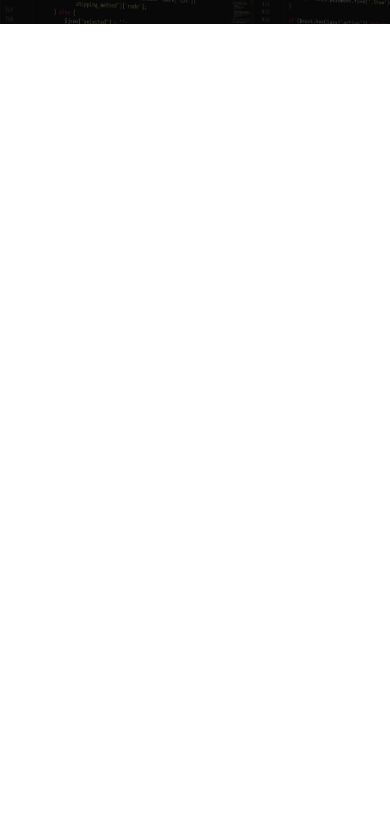
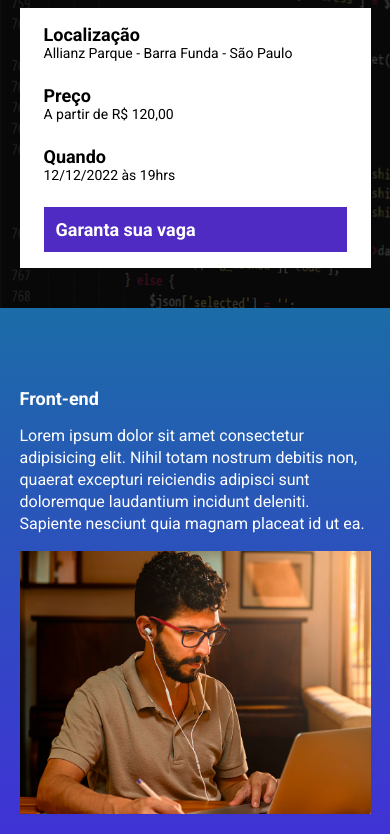
Before and after one commit to ThiagoZLZ/Eback_talks, a website built with Parcel: page src/index.html in a window 390 px wide. Shown: the part 192-1026 px from the top of the page. Before the commit the page ends 844 px from the top, so only its background shows below. Built offline with nearby package versions, Linux system fonts and the light colour scheme.

Commit message:
Criando a contagem regressiva

```diff
--- a/package.json
+++ b/package.json
@@ -2,9 +2,9 @@
   "name": "ebac_talks",
   "version": "1.0.0",
   "description": "",
-  "main": "index.js",
   "scripts": {
     "dev": "parcel src/index.html src/styles/main.scss src/scripts/main.js",
+    "build": "parcel build src/index.html",
     "test": "echo \"Error: no test specified\" && exit 1"
   },
   "keywords": [],
--- a/src/index.html
+++ b/src/index.html
@@ -7,6 +7,7 @@
     <link rel="preconnect" href="https://fonts.gstatic.com" crossorigin>
     <link href="https://fonts.googleapis.com/css2?family=Lobster&family=Roboto:wght@400;700&display=swap" rel="stylesheet">
     <link rel="stylesheet" href="./styles/main.scss">
+    <link rel="stylesheet" href="https://unpkg.com/aos@next/dist/aos.css" />
     <title>EBACK Tech Talks</title>
 </head>
 <body>
@@ -14,11 +15,66 @@
         <div class="container">
             <img class="hero__logo" src="./images/ebac_logo.svg" alt="EBAC">
             <P class="hero__text">
-                O maior evento de tecnologia do Brasil começa em 10d 12h 15s
+                O maior evento de tecnologia do Brasil começa em <span id="contador">contando...</span>
             </P>
+            <div class="infos-bar">
+                <ul class="infos-bar__infos">
+                    <li class="infos-bar__infos__item">
+                        <b>Localização</b>
+                        Allianz Parque - Barra Funda - São Paulo
+                    </li>
+                    <li class="infos-bar__infos__item">
+                        <b>Preço</b>
+                        A partir de R$ 120,00
+                    </li>
+                    <li class="infos-bar__infos__item">
+                        <b>Quando</b>
+                        12/12/2022 às 19hrs
+                    </li>
+                </ul>
+                <a href="#" class="button button--primary">Garanta sua vaga</a>
+            </div>
         </div>
     </header>
 
+    <section class="event event--frontend" >
+        <div class="container" data-aos="fade-right">
+            <div class="event__details">
+                <h2 class="event__details__title">Front-end</h2>
+                <p class="event__details__description">Lorem ipsum dolor sit amet consectetur adipisicing elit. Nihil totam nostrum debitis non, quaerat excepturi reiciendis adipisci sunt doloremque laudantium incidunt deleniti. Sapiente nesciunt quia magnam placeat id ut ea.</p>
+            </div>
+            <img class="event__image" src="./images/frontend.png" alt="Front-end">
+        </div>
+    </section>
+    <section class="event event--ux-ui event--image-left">
+        <div class="container" data-aos="fade-left">
+            <div class="event__details">
+                <h2 class="event__details__title">Front-end</h2>
+                <p class="event__details__description">Lorem ipsum dolor sit amet consectetur adipisicing elit. Nihil totam nostrum debitis non, quaerat excepturi reiciendis adipisci sunt doloremque laudantium incidunt deleniti. Sapiente nesciunt quia magnam placeat id ut ea.</p>
+            </div>
+            <img class="event__image" src="./images/frontend.png" alt="Front-end">
+        </div>
+    </section>
+    <section class="event event--data-science">
+        <div class="container" data-aos="fade-right">
+            <div class="event__details">
+                <h2 class="event__details__title">Front-end</h2>
+                <p class="event__details__description">Lorem ipsum dolor sit amet consectetur adipisicing elit. Nihil totam nostrum debitis non, quaerat excepturi reiciendis adipisci sunt doloremque laudantium incidunt deleniti. Sapiente nesciunt quia magnam placeat id ut ea.</p>
+            </div>
+            <img class="event__image" src="./images/frontend.png" alt="Front-end">
+        </div>
+    </section>
+    <section class="event event--backend event--image-left">
+        <div class="container" data-aos="fade-left">
+            <div class="event__details">
+                <h2 class="event__details__title">Front-end</h2>
+                <p class="event__details__description">Lorem ipsum dolor sit amet consectetur adipisicing elit. Nihil totam nostrum debitis non, quaerat excepturi reiciendis adipisci sunt doloremque laudantium incidunt deleniti. Sapiente nesciunt quia magnam placeat id ut ea.</p>
+            </div>
+            <img class="event__image" src="./images/frontend.png" alt="Front-end">
+        </div>
+    </section>
+
+    <script src="https://unpkg.com/aos@next/dist/aos.js"></script>
     <script src="./scripts/main.js"></script>
 </body>
 </html>
--- a/src/scripts/main.js
+++ b/src/scripts/main.js
@@ -1 +1,28 @@
-console.log("Olá mundo");
+AOS.init();
+
+const dataDoEvento = new Date("Mar 22, 2024 22:42:00");
+const timeStampDoEvento = dataDoEvento.getTime();
+
+const contandoHoras = setInterval(function(){
+    const agora = new Date();
+    const timeStampAtual = agora.getTime();
+
+    const distanciaAteEvento = timeStampDoEvento - timeStampAtual;
+
+    const diaEmMs = 1000 * 60 * 60 * 24;
+    const horaEmMs = 1000 * 60 * 60;
+    const minutosEmMS = 1000 * 60;
+
+   const diasAteEvento = Math.floor(distanciaAteEvento / diaEmMs);
+   const horasAteEvento = Math.floor((distanciaAteEvento % diaEmMs) / horaEmMs);
+   const minutosAteEvento = Math.floor((distanciaAteEvento % horaEmMs) / minutosEmMS);
+   const segundosAteEvento = Math.floor((distanciaAteEvento % minutosEmMS) / 1000);
+
+   document.getElementById('contador').innerHTML = `${diasAteEvento}d ${horasAteEvento}h ${minutosAteEvento}m ${segundosAteEvento}s`;
+
+   if(distanciaAteEvento < 0){
+    clearInterval(contandoHoras);
+    document.getElementById('contador').innerHTML = `Evento EXPIRADO!`
+   }
+
+}, 1000);
--- /dev/null
+++ b/src/styles/_event.scss
@@ -0,0 +1,66 @@
+@use 'variables';
+
+.event{
+    padding: 80px 0;
+
+
+    &--frontend{
+        background-image: linear-gradient(variables.$blue1, variables.$blue2);
+    }
+
+    &--ux-ui{
+        background-image: linear-gradient(variables.$blue2, variables.$pink);
+    }
+
+    &--data-science{
+        background-image: linear-gradient(variables.$pink, variables.$yellow);
+    }
+
+    &--backend{
+        background-image: linear-gradient(variables.$yellow, variables.$pink);
+    }
+
+    &--image-left{
+        .container{
+            flex-direction: row-reverse;
+        }
+    }
+
+    .container{
+        display: flex;
+        gap: 40px;
+    }
+
+    &__image{
+        max-width: 360px;
+    }
+
+    &__details{
+
+
+        &__title{
+            font-size: 18px;
+            font-weight: bold;
+            margin-bottom: 16px;
+        }
+
+        &__description{
+            line-height: 22px;
+        }
+    }
+
+    @media (max-width: 640px){
+        .container{
+            display: block;
+        }
+
+        &__image{
+            width: 100%;
+        }
+
+        &__details{
+            margin-right: 0;
+            margin-bottom: 16px;
+        }
+    }
+}
--- a/src/styles/_hero.scss
+++ b/src/styles/_hero.scss
@@ -1,3 +1,5 @@
+@use 'variables';
+
 .hero{
     padding-top: 64px;
     padding-bottom: 100px;
@@ -16,7 +18,7 @@
         left: 0;
         width: 100%;
         height: 100%;
-        background-color: #000;
+        background-color: variables.$secondaryTextColor;
         content: '';
         opacity: .7;
     }
--- /dev/null
+++ b/src/styles/_variables.scss
@@ -0,0 +1,9 @@
+$textColor: #fff;
+$secondaryTextColor: #000;
+
+$blue1: #1b6ca7;
+$blue2: #442bdb;
+$pink: #89223b;
+$yellow: #9C791d;
+
+$purple: #4f2ac3;
--- /dev/null
+++ b/src/styles/componets/_buttons.scss
@@ -0,0 +1,27 @@
+@use '../variables';
+
+.button{
+    padding: 12px;
+    font-size: 18px;
+    font-weight: bold;
+    text-decoration: none;
+    text-align: center;
+    white-space: nowrap;
+
+    &--primary{
+        color: variables.$textColor;
+        background-color: variables.$purple;
+    }
+
+    @media (max-width: 640px){
+        display: flex;
+        align-items: center;
+        width: 100%;
+    }
+
+    @media (max-width: 1024px){
+        display: flex;
+        align-items: center;
+
+    }
+}
--- /dev/null
+++ b/src/styles/componets/_infos_bar.scss
@@ -0,0 +1,43 @@
+@use '../variables';
+
+.infos-bar{
+    padding: 16px 24px;
+    background-color: variables.$textColor;
+    display: flex;
+    justify-content: space-between;
+
+    &__infos{
+        display: flex;
+        gap: 40px;
+
+        &__item{
+            font-size: 14px;
+            color: variables.$secondaryTextColor;
+
+            b{
+                color: variables.$secondaryTextColor;
+                font-size: 18px;
+                display: block;
+            }
+        }
+    }
+
+    @media (max-width: 640px){
+        display: block;
+
+        &__infos{
+            display: block;
+
+            &__item{
+                margin-bottom: 24px;
+        }
+        }
+
+    }
+
+    @media (max-width: 1024px){
+        &__infos{
+            gap: 16px;
+        }
+    }
+}
--- a/src/styles/main.scss
+++ b/src/styles/main.scss
@@ -1,11 +1,16 @@
 @use 'hero';
+@use 'componets/infos_bar';
+@use 'componets/buttons';
+@use 'event';
+@use 'variables';
 
 *{
     margin: 0;
     padding: 0;
     box-sizing: border-box;
     font-family: roboto, sans-serif;
-    color: #fff;
+    color: variables.$textColor;
+    list-style: none;
 }
 
 .container{
```
